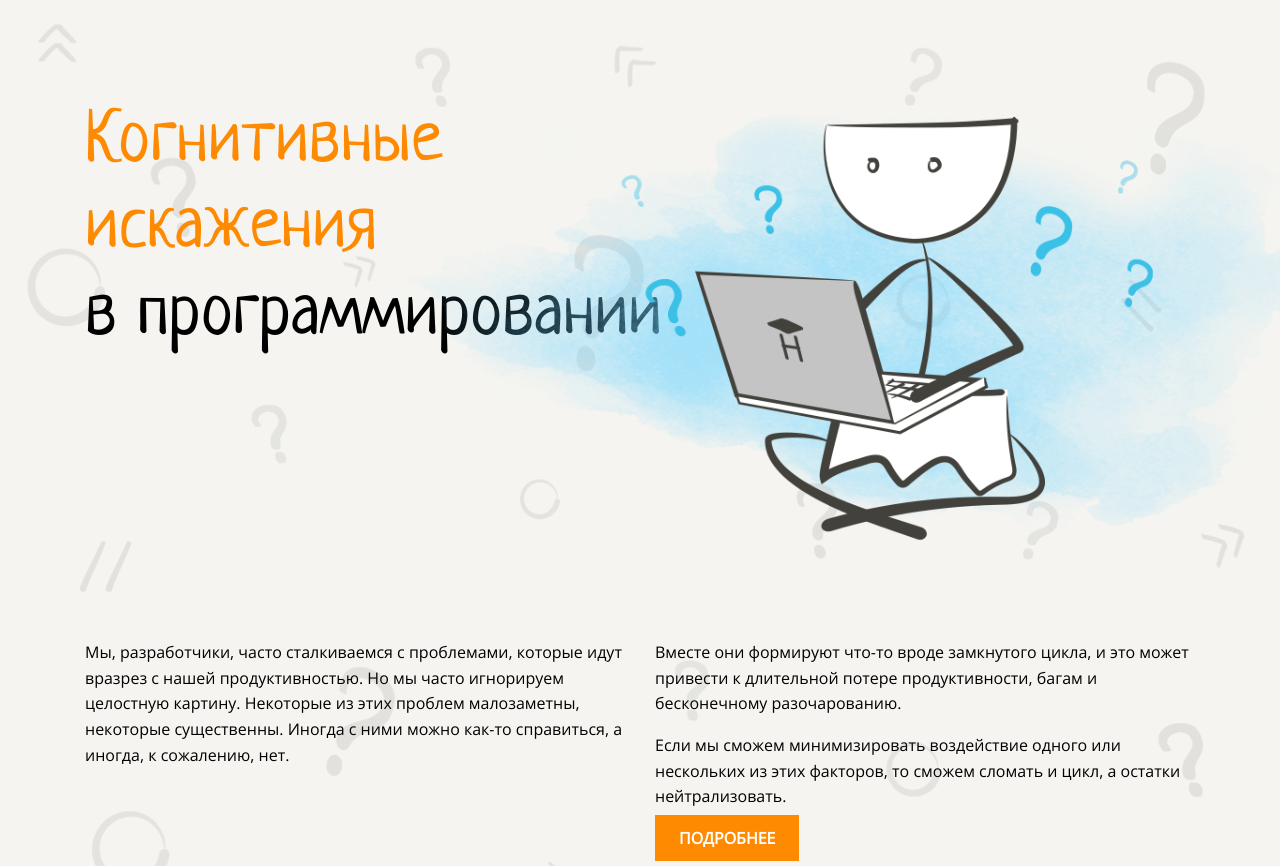
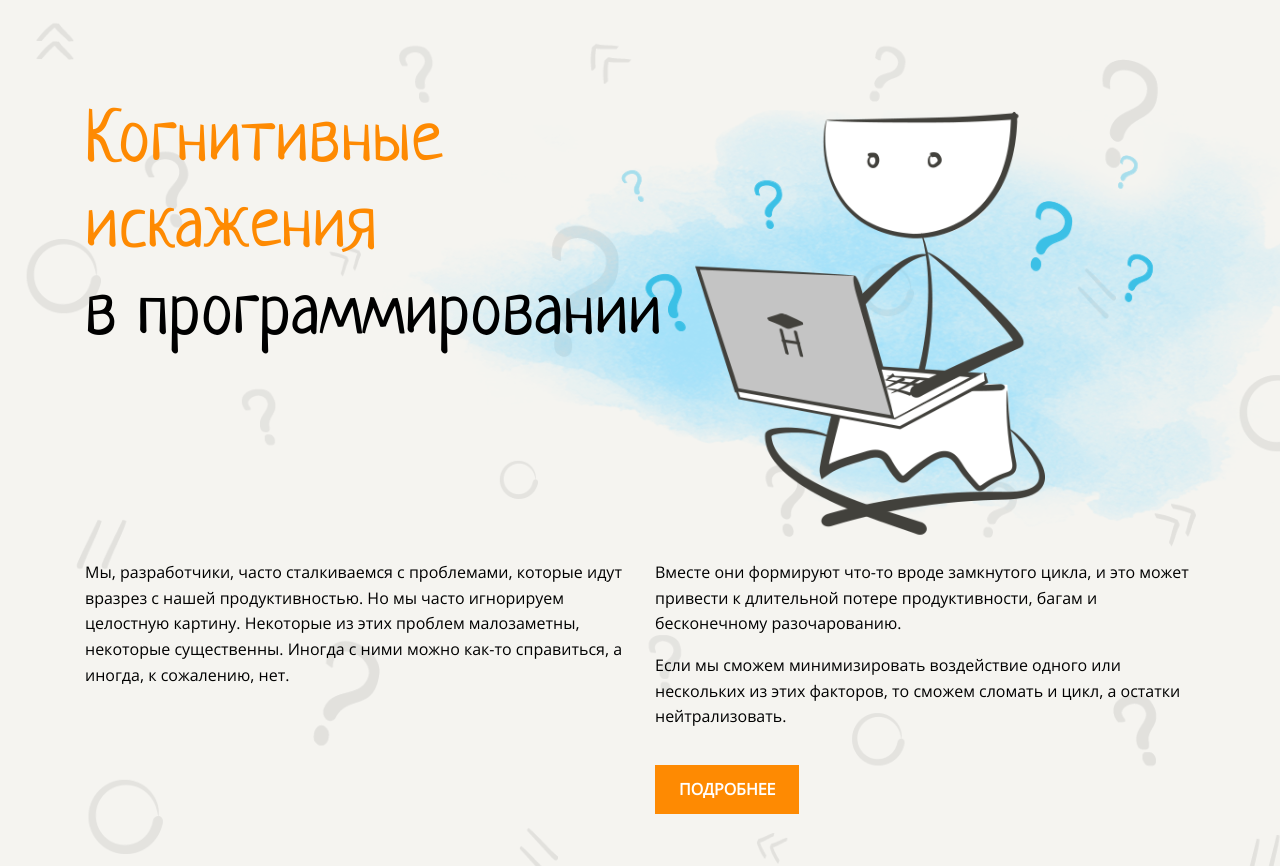
Before and after one commit to ianproletov/layout-designer-project-58, a website: page src/index.html in a window 1280 px wide. Shown: the top 866 px of the page. Drawn offline with Linux system fonts and the light colour scheme.

Commit message:
fix style

```diff
--- a/src/styles/style.css
+++ b/src/styles/style.css
@@ -1,10 +1,14 @@
 @font-face {
+  font-weight: 400;
   font-family: OpenSans;
+  font-style: normal;
   src: url("../fonts/OpenSans-Regular.ttf");
 }
 
 @font-face {
+  font-weight: 400;
   font-family: Neucha;
+  font-style: normal;
   src: url("../fonts/Neucha-Regular.ttf");
 }
 
@@ -32,6 +36,8 @@ body {
 }
 
 h1 {
+  position: relative;
+  z-index: 1000;
   margin: 0;
   font-weight: 400;
   font-size: var(--h1-fontsize);
@@ -45,6 +51,7 @@ h1 {
   flex-direction: column;
   align-items: center;
   justify-content: center;
+  padding: 100px 0;
   background-color: var(--light);
 }
 
@@ -65,8 +72,9 @@ h1 {
 
 .headline-img {
   position: absolute;
-  top: 55px;
+  top: -50px;
   right: -270px;
+  z-index: 3;
   height: 525px;
 }
 
@@ -76,12 +84,12 @@ h1 {
 
 .w-1110 {
   width: 1110px;
-  padding: 100px 0;
 }
 
 .columns {
+  position: relative;
   display: flex;
-  padding-top: 165px;
+  padding-top: 185px;
   column-gap: 30px;
 }
 
@@ -90,13 +98,13 @@ h1 {
 }
 
 .button-1 {
-  position: relative;
+  display: block;
   width: max-content;
+  margin-top: 35px;
   padding: 12px 24px;
   color: var(--white);
   font-weight: 700;
   text-transform: uppercase;
   text-decoration: none;
   background-color: var(--main);
-  cursor: pointer;
 }
```
